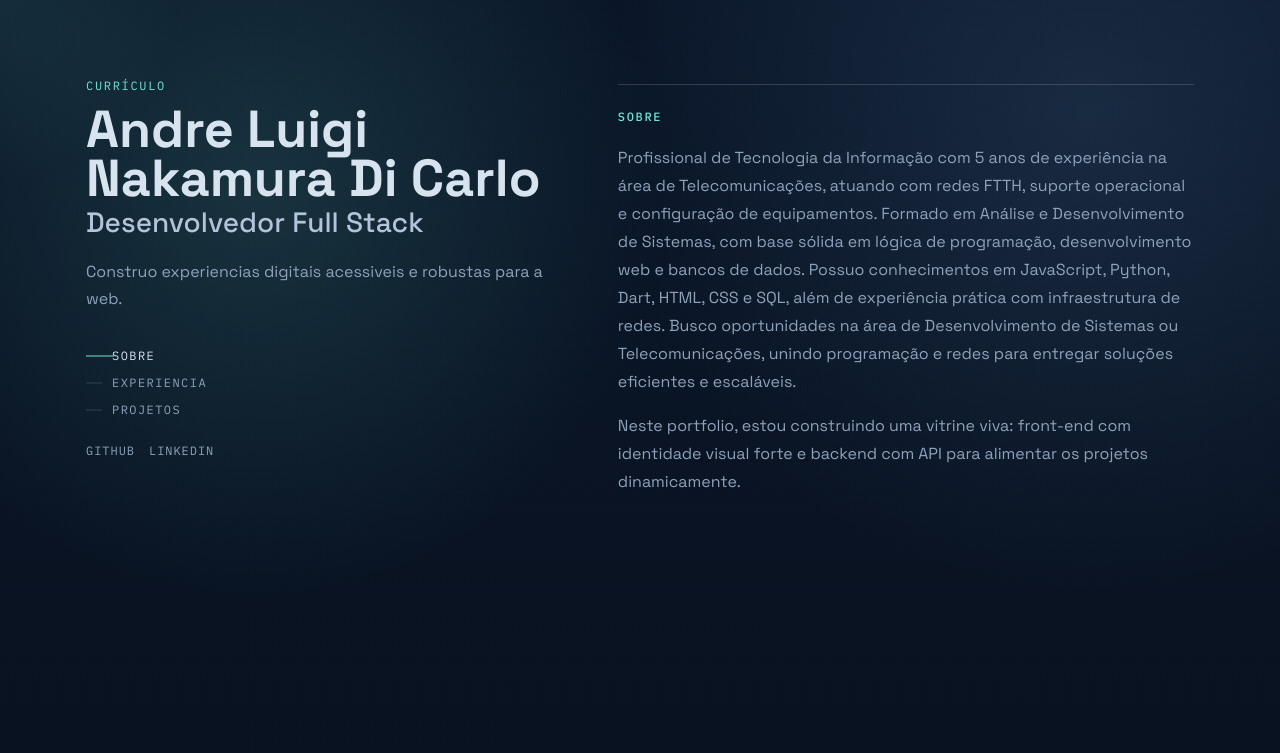
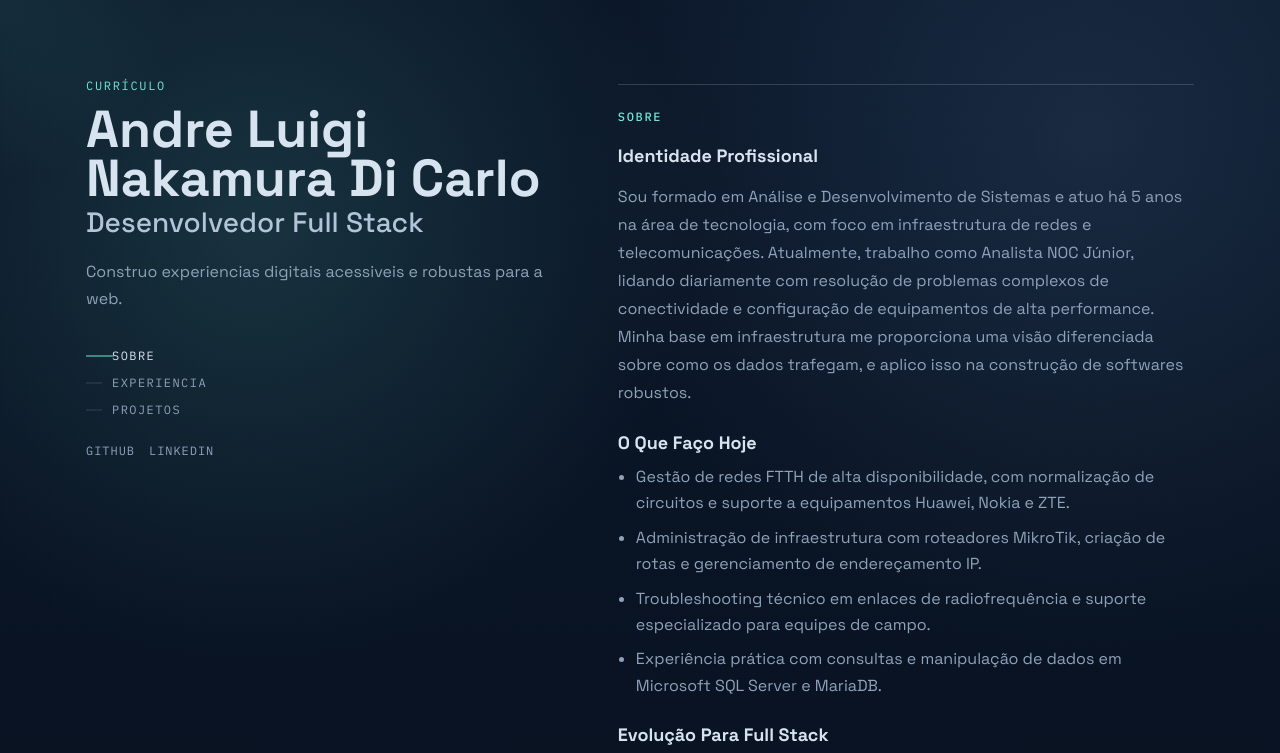
Before and after one commit to andreluigi26/site-curriculo-2.0, a plain HTML site: page frontend/index.html in a window 1280 px wide. Both pictures are taken after a click on the link "SOBRE". Shown: the top 753 px of the page. Drawn offline with Linux system fonts and the light colour scheme; no server answers.

Commit message:
feat: aprimorar texto da secao sobre

```diff
--- a/frontend/index.html
+++ b/frontend/index.html
@@ -32,26 +32,42 @@
         <main class="direita-rolavel" id="conteudo">
             <section id="sobre" class="secao-conteudo reveal">
                 <h2>Sobre</h2>
-                <p>
-                    Profissional de Tecnologia da Informação com 5 anos de experiência na área de Telecomunicações,
-                    atuando com redes FTTH, suporte operacional e configuração de equipamentos. Formado em Análise
-                    e Desenvolvimento de Sistemas, com base sólida em lógica de programação, desenvolvimento web e
-                    bancos de dados. Possuo conhecimentos em JavaScript, Python, Dart, HTML, CSS e SQL, além de
-                    experiência prática com infraestrutura de redes. Busco oportunidades na área de Desenvolvimento de
-                    Sistemas ou Telecomunicações, unindo programação e redes para entregar soluções eficientes e
-                    escaláveis.
-                </p>
-                <p>
-                    Neste portfolio, estou construindo uma vitrine viva: front-end com identidade
-                    visual forte e backend com API para alimentar os projetos dinamicamente.
-                </p>
+                <div class="sobre-bloco">
+                    <h3>Identidade Profissional</h3>
+                    <p>
+                        Sou formado em Análise e Desenvolvimento de Sistemas e atuo há 5 anos na área de tecnologia,
+                        com foco em infraestrutura de redes e telecomunicações. Atualmente, trabalho como Analista NOC
+                        Júnior, lidando diariamente com resolução de problemas complexos de conectividade e configuração
+                        de equipamentos de alta performance. Minha base em infraestrutura me proporciona uma visão
+                        diferenciada sobre como os dados trafegam, e aplico isso na construção de softwares robustos.
+                    </p>
+                </div>
+
+                <div class="sobre-bloco">
+                    <h3>O Que Faço Hoje</h3>
+                    <ul>
+                        <li>Gestão de redes FTTH de alta disponibilidade, com normalização de circuitos e suporte a equipamentos Huawei, Nokia e ZTE.</li>
+                        <li>Administração de infraestrutura com roteadores MikroTik, criação de rotas e gerenciamento de endereçamento IP.</li>
+                        <li>Troubleshooting técnico em enlaces de radiofrequência e suporte especializado para equipes de campo.</li>
+                        <li>Experiência prática com consultas e manipulação de dados em Microsoft SQL Server e MariaDB.</li>
+                    </ul>
+                </div>
+
+                <div class="sobre-bloco">
+                    <h3>Evolução Para Full Stack</h3>
+                    <ul>
+                        <li>Especialização em back-end com Node.js, com foco em APIs REST, arquitetura de sistemas e boas práticas.</li>
+                        <li>Base sólida em JavaScript e conhecimentos em Python, SQL, MariaDB, Dart, HTML5 e CSS3.</li>
+                        <li>Projetos de estudo que integram front-end e back-end para construir aplicações escaláveis e eficientes.</li>
+                    </ul>
+                </div>
         </section>
 
             <section id="experiencia" class="secao-conteudo reveal">
                 <h2>Experiencia</h2>
 
                 <article class="timeline-card">
-                    <p class="periodo">2026 - Atual</p>
+                    <p class="periodo">2022 - Atual</p>
                     <h3>Analista NOC Júnior</h3>
                     <p>
                         Configuração e validação de ONTs (Huawei, FiberHome, Nokia e ZTE)
--- a/frontend/style.css
+++ b/frontend/style.css
@@ -193,6 +193,28 @@ h2 {
 .secao-conteudo p {
     color: var(--muted);
     line-height: 1.75;
+}
+
+.sobre-bloco {
+    margin-bottom: 24px;
+}
+
+.sobre-bloco h3 {
+    margin: 0 0 10px;
+    font-size: 18px;
+    color: var(--text);
+}
+
+.sobre-bloco ul {
+    margin: 0;
+    padding-left: 18px;
+    color: var(--muted);
+    display: grid;
+    gap: 8px;
+}
+
+.sobre-bloco li {
+    line-height: 1.65;
 }
 
 .timeline-card,
```
